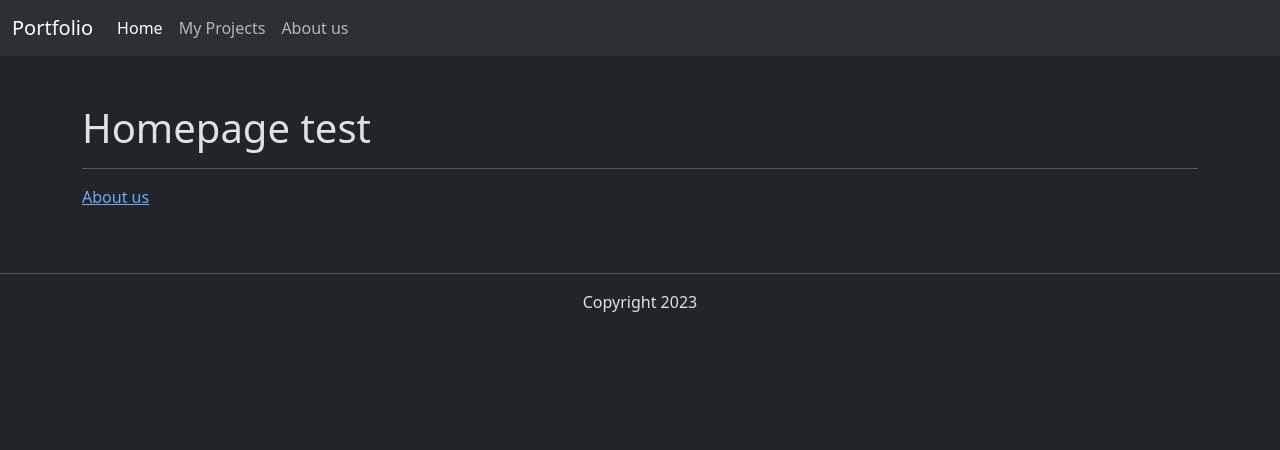
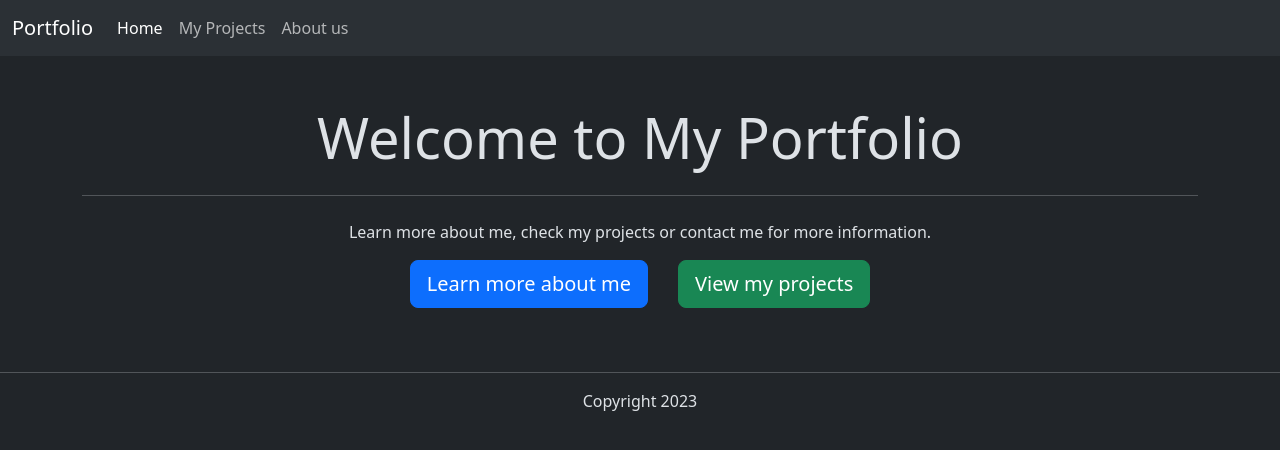
Before and after one commit to lucacappello79/vite-boolfolio, a Vue app: page / in a window 1280 px wide. Shown: the top 450 px of the page. Built offline with nearby package versions, Linux system fonts and the light colour scheme.

Commit message:
feat: styling home

```diff
--- a/src/pages/AppHome.vue
+++ b/src/pages/AppHome.vue
@@ -4,13 +4,34 @@ export default {
 }
 </script>
 
-<template>
+<!-- <template>
     <div class="container py-5">
         <h1>Homepage test</h1>
 
         <hr>
         <router-link :to="{ name: 'aboutUsPage' }">About us</router-link>
     </div>
+</template> -->
+
+<template>
+    <div class="container py-5">
+        <div class="jumbo text-center">
+            <h1 class="display-4">Welcome to My Portfolio</h1>
+            <hr class="my-4">
+            <p>Learn more about me, check my projects or contact me for more information.</p>
+            <div class="d-flex justify-content-center">
+                <div class="mr-3">
+                    <router-link class="btn btn-primary btn-lg" :to="{ name: 'aboutUsPage' }">Learn more about
+                        me</router-link>
+                </div>
+                <div class="ml-3">
+                    <router-link class="btn btn-success btn-lg" :to="{ name: 'projectsIndexPage' }"
+                        style="margin-left: 30px;">View my
+                        projects</router-link>
+                </div>
+            </div>
+        </div>
+    </div>
 </template>
 
 <style lang="scss" scoped></style>
```
